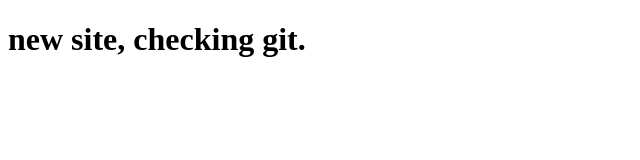
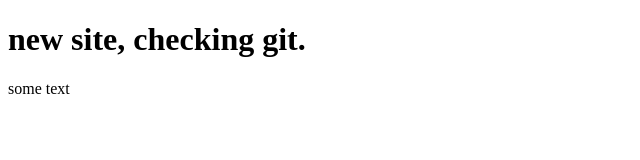
Before and after one commit to iamdimakolomiets/site, a plain HTML site: page index.html in a window 1280 px wide. Shown: the full height of the page, 0-640 px from the left. Drawn offline with Linux system fonts and the light colour scheme.

Commit message:
second commit

```diff
--- a/index.html
+++ b/index.html
@@ -7,6 +7,7 @@
 </head>
 <body>
 	<h1>new site, checking git.</h1>
+	<p>some text</p>
 
 </body>
 </html>
```
